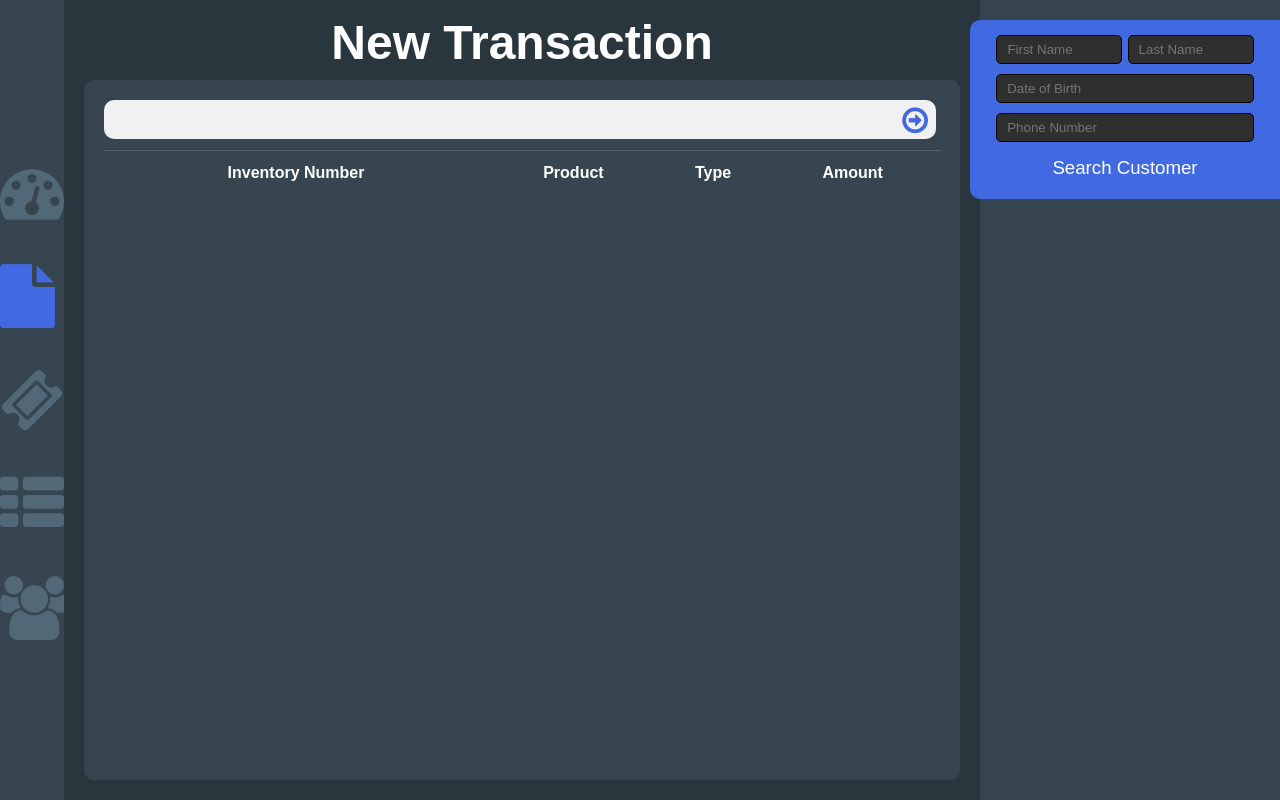
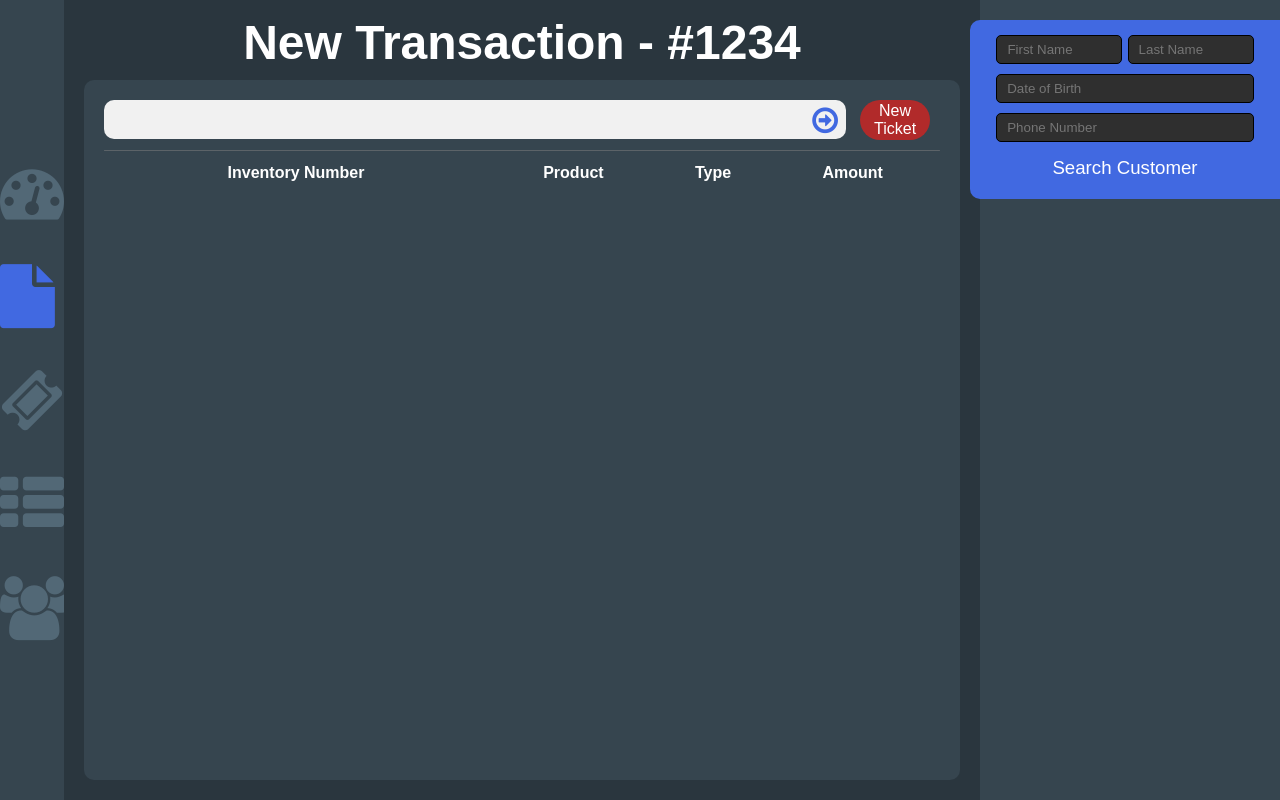
Before and after one commit to Syzco/pawncore, a Next.js app in the folder frontend/: page / in a window 1280 px wide. Both pictures are taken after a click on the link 32 px from the left and 296 px from the top of the page. Built offline with nearby package versions, Linux system fonts and the light colour scheme.

Commit message:
Added Buttons to search list tmeplate

```diff
--- a/frontend/assets/styles.scss
+++ b/frontend/assets/styles.scss
@@ -300,10 +300,6 @@ button, input[type="submit"], input[type="reset"] {
      font-size: 30px;
 }
 
-.transaction-screen {
-     display: block;
-}
-
 /*************************
 ** Search List Template **
 *************************/
@@ -312,7 +308,13 @@ button, input[type="submit"], input[type="reset"] {
 }
 
 .search-list > .search-section {
-     display: block;
+     display: flex;
+}
+
+.search-list > .search-section > .search-section-button {
+     border-radius: 30px;
+     background-color: rgb(177, 42, 42);
+     margin: 0 10px;
 }
 
 .search-list > .list-section {
@@ -340,3 +342,10 @@ button, input[type="submit"], input[type="reset"] {
 .tbl > tr > td {
      text-align: center;
 }
+
+/*************************
+**  Transaction Screen  **
+*************************/
+.transaction-screen {
+     display: block;
+}
--- a/frontend/components/search-list.js
+++ b/frontend/components/search-list.js
@@ -9,7 +9,11 @@ export default class SearchListTemplate extends React.Component {
           this.search = React.createRef()
           this.table = React.createRef()
 
-          this.searchFunc = () => {}
+          this.searchFunc = this.props.searchFunc
+
+          this.state = {
+               buttons: this.props.buttons || []
+          }
      }
 
      componentDidMount() {
@@ -21,10 +25,26 @@ export default class SearchListTemplate extends React.Component {
           this.searchFunc = func
      }
 
+     getSearchValue = () => {
+          return this.search.current.getValue()
+     }
+
+     addButton = (btn) => {
+          if (btn.length) this.setState({buttons: [...this.state.buttons, ...btn]})
+          else this.setState({buttons: [...this.state.buttons, btn]})
+     }
+
      renderSearchSection = (className) => {
           return (
-               <div className={"search-section" + className || ""}>
+               <div className={"search-section" + (className || "")}>
                     <SearchBox ref={this.search} searchFunc={this.searchFunc} />
+                    {
+                         this.state.buttons.map((v, i) => {
+                              return (
+                                   <button className={"search-section-button" + (v.className || "")} onClick={v.func} key={i}>{v.name}</button>
+                              )
+                         })
+                    }
                </div>
           )
      }
@@ -37,7 +57,7 @@ export default class SearchListTemplate extends React.Component {
      renderListSection = (className) => {
           return (
                <div className={"list-section" + (className || "")}>
-                    <Table ref={this.table} className="list-table" />
+                    <Table ref={this.table} className="list-table" rows={this.props.rows || null}/>
                </div>
           )
      }
--- a/frontend/templates/transaction.js
+++ b/frontend/templates/transaction.js
@@ -1,5 +1,6 @@
 import SearchListTemplate from '@Components/search-list'
 import Stage from '../components/stage/main'
+import React from 'react'
 
 export default class Transaction extends Stage {
      constructor(props) {
@@ -7,14 +8,27 @@ export default class Transaction extends Stage {
 
           this.template = "transaction-screen"
 
-          this.setTitle("New Transaction")
+          //TODO Setup Number Counter
+          let id = "1234"
+          this.setTitle("New Transaction - #" + id)
           this.setCustomerCard(true)
+
+          this.searchList = React.createRef()
+     }
+
+     searchFunc = () => {
+          let search = this.searchList.current.getSearchValue()
+          console.log(search);
+     }
+
+     componentDidMount() {
+          this.searchList.current.addButton([{name: "New Ticket", func: () => {}}])
      }
 
      populateCenterStage() {
           return (
                <div className={this.template}>
-                    <SearchListTemplate />
+                    <SearchListTemplate ref={this.searchList} searchFunc={this.searchFunc}/>
                </div>
           )
      }
```
